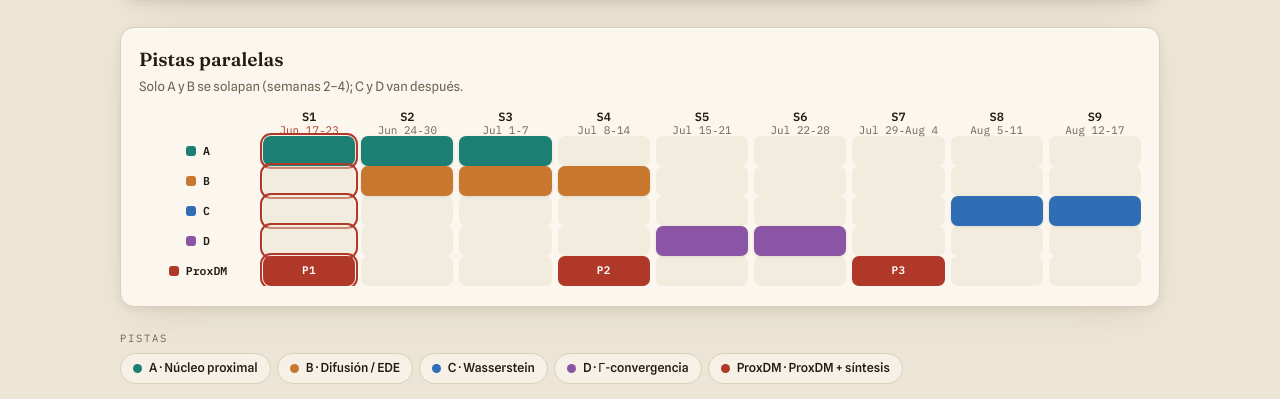
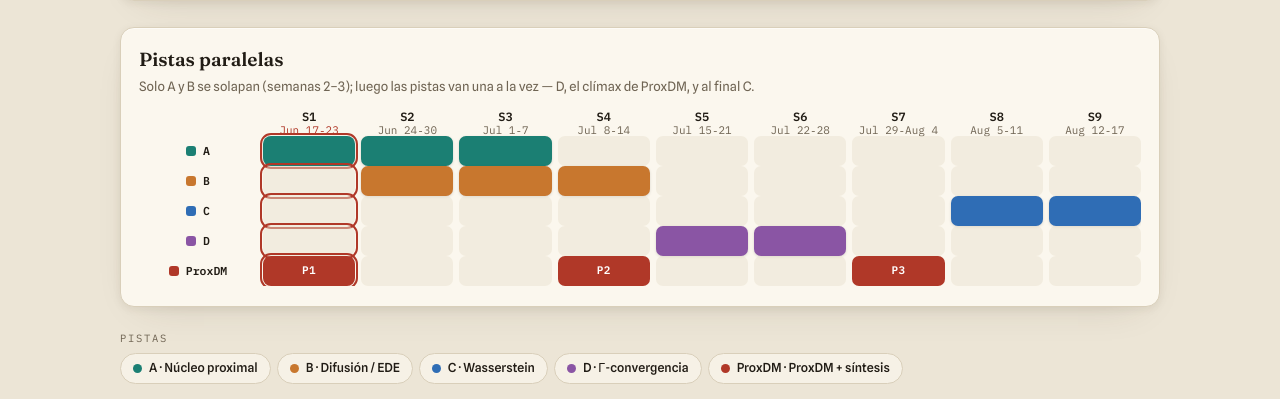
Before and after one commit to luistejon17/proxdm-tracker, a plain HTML site: page index.html in a window 1280 px wide. Shown: the part 369-768 px from the top of the page. Drawn offline with Linux system fonts and the light colour scheme.

Commit message:
Update parallel-tracks caption to match reorder (A+B overlap W2-3; D, ProxDM climax, then C)
Co-Authored-By: Claude Opus 4.8 <noreply@anthropic.com>

```diff
--- a/index.html
+++ b/index.html
@@ -173,7 +173,7 @@
 
   <section class="panel">
     <div class="ph">
-      <div><h2 data-i18n="parallelTracks">Parallel tracks</h2><div class="pdesc" data-i18n="parallelDesc">Only A and B overlap (weeks 2–4); C and D run after.</div></div>
+      <div><h2 data-i18n="parallelTracks">Parallel tracks</h2><div class="pdesc" data-i18n="parallelDesc">Only A and B overlap (weeks 2–3); then tracks run one at a time — D, the ProxDM climax, then C.</div></div>
     </div>
     <div class="gantt"><div id="grid"></div></div>
   </section>
@@ -226,7 +226,7 @@ const I18N = {
     kicker:"Intersemester · 30 h/week · 17 Jun – 17 Aug 2026",
     sub:"The proximal operator at three levels — resolvent of the subdifferential, Moreau–Yosida limit, and JKO in Wasserstein space — threaded through nine weeks toward the ProxDM paper and a thesis problem.",
     complete:"complete", tasks:"tasks",
-    parallelTracks:"Parallel tracks", parallelDesc:"Only A and B overlap (weeks 2–4); C and D run after.",
+    parallelTracks:"Parallel tracks", parallelDesc:"Only A and B overlap (weeks 2–3); then tracks run one at a time — D, the ProxDM climax, then C.",
     tracks:"Tracks", objectives:"Objectives", view:"View",
     hideCompleted:"Hide completed", expandAll:"Expand all", collapseAll:"Collapse all",
     exportBackup:"Export backup", importBackup:"Import backup", resetProgress:"Reset progress",
@@ -252,7 +252,7 @@ const I18N = {
     kicker:"Intersemestral · 30 h/semana · 17 jun – 17 ago 2026",
     sub:"El operador proximal en tres niveles — resolvente del subdiferencial, límite de Moreau–Yosida y JKO en el espacio de Wasserstein — hilados a lo largo de nueve semanas hacia el paper ProxDM y un problema de tesis.",
     complete:"completado", tasks:"tareas",
-    parallelTracks:"Pistas paralelas", parallelDesc:"Solo A y B se solapan (semanas 2–4); C y D van después.",
+    parallelTracks:"Pistas paralelas", parallelDesc:"Solo A y B se solapan (semanas 2–3); luego las pistas van una a la vez — D, el clímax de ProxDM, y al final C.",
     tracks:"Pistas", objectives:"Objetivos", view:"Vista",
     hideCompleted:"Ocultar completadas", expandAll:"Expandir todo", collapseAll:"Colapsar todo",
     exportBackup:"Exportar respaldo", importBackup:"Importar respaldo", resetProgress:"Reiniciar progreso",
```
